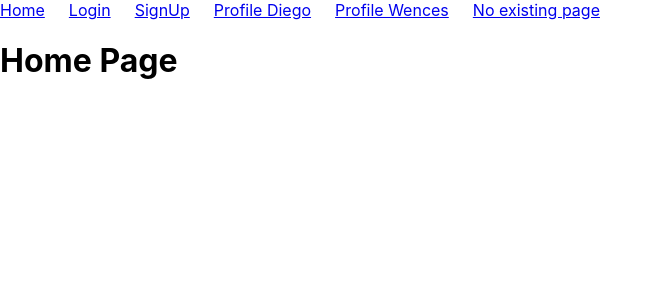
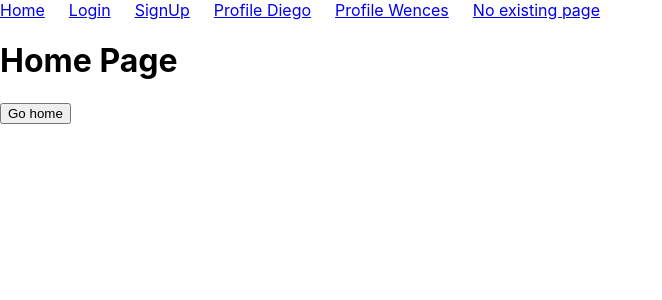
Before and after one commit to AzucenaGrecia/react-router-examples, a React (Create React App) app: page / in a window 1280 px wide. Shown: the top 300 px of the page, without its empty margins (0-662 px from the left). Built offline with nearby package versions, Linux system fonts and the light colour scheme.

Commit message:
use the method useHistory of React router, to be able to return to home page

```diff
--- a/src/App.js
+++ b/src/App.js
@@ -1,6 +1,7 @@
 import logo from './logo.svg';
 import './App.css';
 import { BrowserRouter as Router, Route, Link, Switch, Redirect } from "react-router-dom";
+import { useHistory } from "react-router-dom";
 
 const Home = () => <h1>Home Page</h1>;
 const Login = () => <h1>Login Page</h1>;
@@ -25,6 +26,20 @@
   );
 };
 
+function HomeButton() {
+  let history = useHistory();
+
+  function handleClick() {
+    history.push("/");
+  }
+
+  return (
+    <button type="button" onClick={handleClick}>
+      Go home
+    </button>
+  );
+}
+
 function App() {
   return (
     <Router>
@@ -40,6 +55,7 @@
           />
           <Route render={() => <h1>Page not found</h1>} />
         </Switch>
+        < HomeButton />
       </div>
     </Router>
   );
```
